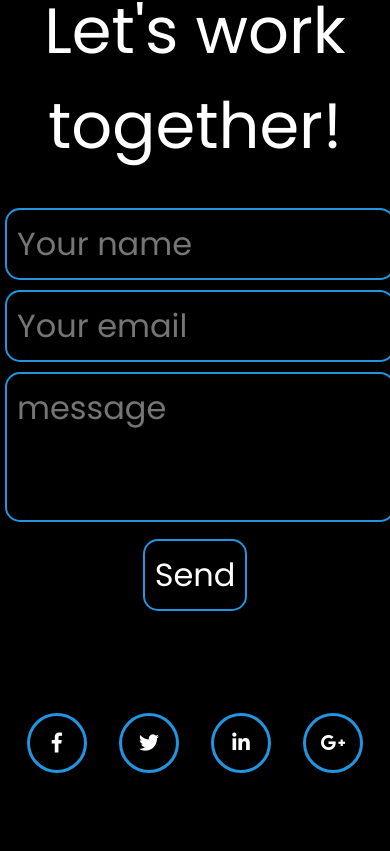
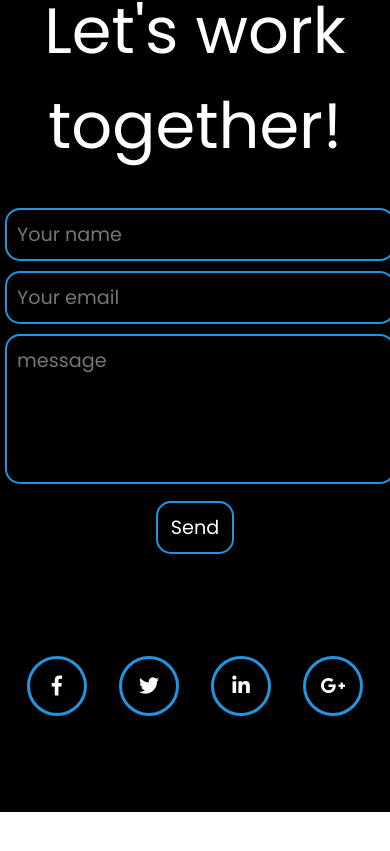
Before and after one commit to vladislavzasyadko/personal_website, a React (Create React App) app: page / in a window 390 px wide. Shown: the part 3345-4196 px from the top of the page. After the commit the page ends 4157 px from the top, so only its background shows below. Built offline with nearby package versions, Linux system fonts and the light colour scheme.

Commit message:
netlify form submit functionality achieved styling form for mobile screens

```diff
--- a/src/components/Contact/Contact.module.scss
+++ b/src/components/Contact/Contact.module.scss
@@ -36,16 +36,6 @@ li {
 
 .contact_links:hover {
     transform: scale(1.2);
-}
-
-@media screen and (max-width: 700px){
-    .contact_links {
-        width: 60px;
-        height: 60px;
-        font-size: 20px;
-        line-height: 55px;
-        margin: 0;
-    }
 }
 
 .title {
@@ -101,3 +91,27 @@ li {
 {
     display: none;
 }
+
+
+@media screen and (max-width: 700px){
+    .contact_links {
+        width: 60px;
+        height: 60px;
+        font-size: 20px;
+        line-height: 55px;
+        margin: 0;
+    }
+
+    .mail_info, .mail_message, .submit_button {
+        font-size: 1.5rem;
+    }
+
+
+}
+
+@media screen and (max-width: 570px){
+    .mail_info, .mail_message, .submit_button {
+        font-size: 1.2rem;
+    }
+
+}
```
